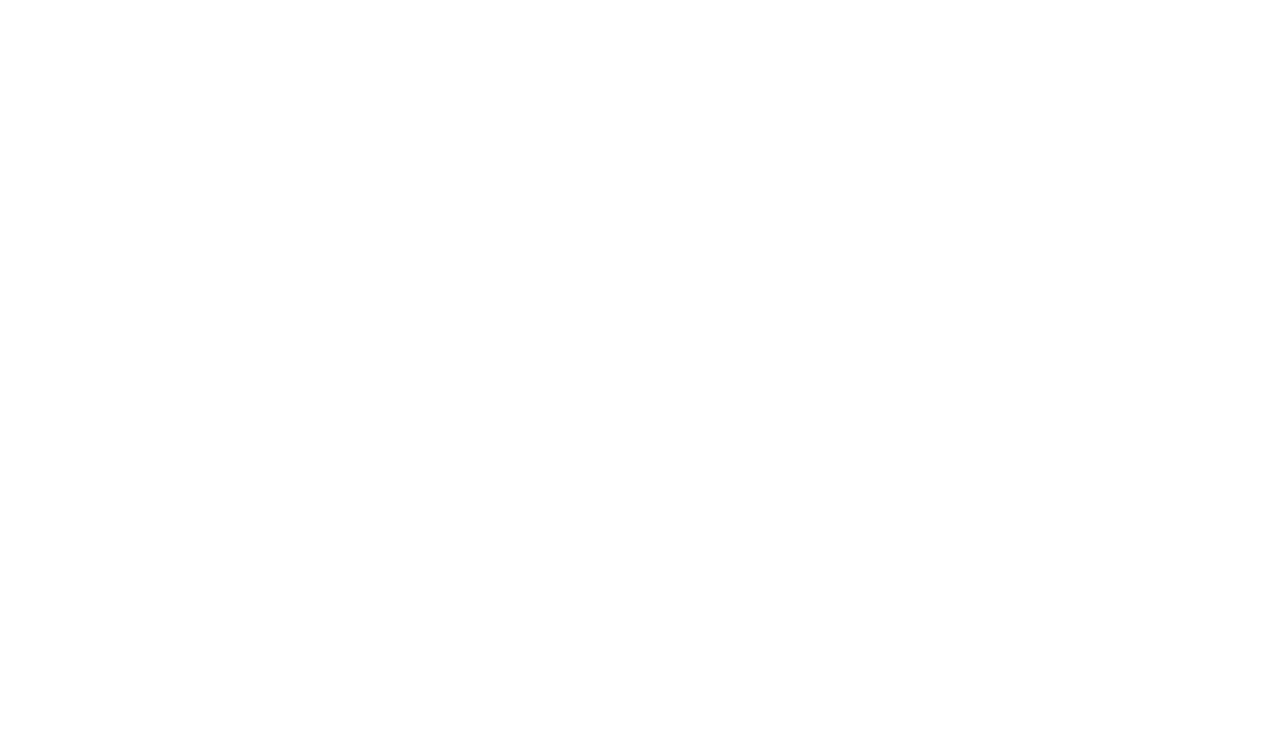
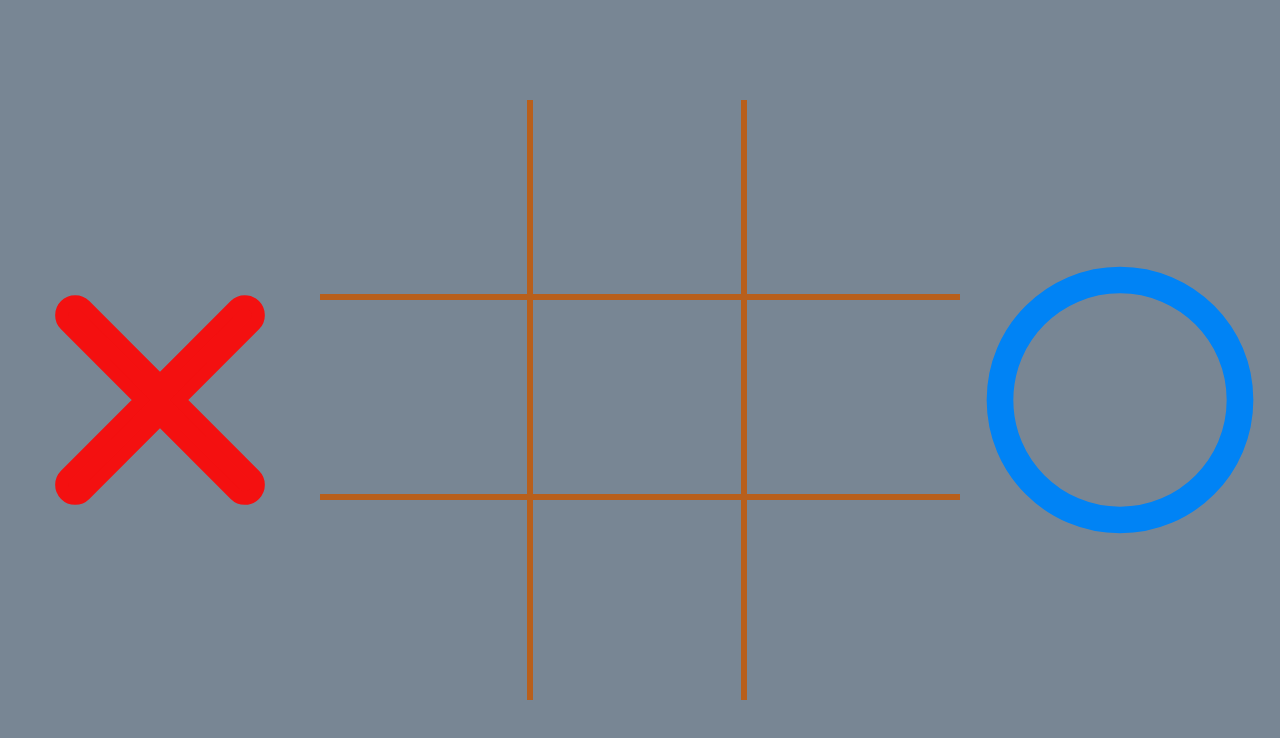
Before and after one commit to Yudensei/tic-tac-toe, a plain HTML site: page index.html in a window 1280 px wide. Drawn offline with Linux system fonts and the light colour scheme.

Commit message:
Make simple playable interface

```diff
--- a/game-logic.js
+++ b/game-logic.js
@@ -1,4 +1,4 @@
-const GameController = (function () {
+function GameController() {
   const Gameboard = (function () {
     const board = [
       [" ", " ", " "],
@@ -12,31 +12,22 @@ const GameController = (function () {
 
     const getCell = (x, y) => board.at(y).at(x);
 
-    const displayBoard = function () {
-      let displayedBoard = "";
-      for (let y of board) {
-        for (let cell of y) {
-          displayedBoard += cell;
-        }
-        displayedBoard += "\n";
-      }
-      console.log(displayedBoard);
-    };
+    const getBoard = () => board.slice();
 
-    return { putSymbol, getCell, displayBoard };
+    return { putSymbol, getCell, getBoard };
   })();
 
-  function createPlayer(symbol) {
+  function createPlayer(name = "Player", symbol) {
     let wins = 0;
 
     const win = () => win++;
     const displayWins = () => console.log(wins);
 
-    return { symbol, win, displayWins };
+    return { name, symbol, win, displayWins };
   }
 
-  const player1 = createPlayer("X");
-  const player2 = createPlayer("O");
+  const player1 = createPlayer("player1", "X");
+  const player2 = createPlayer("player2", "O");
 
   let activePlayer = player1;
 
@@ -44,34 +35,88 @@ const GameController = (function () {
     activePlayer = activePlayer === player1 ? player2 : player1;
   };
 
+  const getActivePlayer = () => activePlayer;
+
   const makeMove = function (x, y) {
     Gameboard.putSymbol(activePlayer.symbol, x, y);
   };
 
-  const showBoard = Gameboard.displayBoard;
+  const getBoard = Gameboard.getBoard;
 
-  const checkWinner = function(x, y) {
+  const checkWinner = function (x, y) {
     const symbol = activePlayer.symbol;
 
-    const algorithm = [ [(x + 1) % 3, y, (x - 1) % 3, y],
-                        [x, (y + 1) % 3, x, (y - 1) % 3],
-                        [(x + 1), (y + 1) % 3, (x - 1), (y - 1) % 3],
-                        [(x + 1), (y - 1) % 3, (x - 1), (y + 1) % 3]
-    ]
+    const algorithm = [
+      [(x + 1) % 3, y, (x - 1) % 3, y],
+      [x, (y + 1) % 3, x, (y - 1) % 3],
+      [(x + 1) % 3, (y + 1) % 3, (x - 1) % 3, (y - 1) % 3],
+      [(x + 1) % 3, (y - 1) % 3, (x - 1) % 3, (y + 1) % 3],
+    ];
 
     for (let step of algorithm) {
-        if (Gameboard.getCell(step.at(0), step.at(1))
-        === Gameboard.getCell(step.at(2), step.at(3))) {
-            if (Gameboard.getCell(step[0], step[1]) !== symbol) continue;
-            return activePlayer
-        }
+      if (
+        Gameboard.getCell(step.at(0), step.at(1)) === symbol &&
+        Gameboard.getCell(step.at(2), step.at(3)) === symbol
+      ) {
+        return activePlayer;
+      }
     }
     return "No one won";
+  };
+
+  return {
+    activePlayer,
+    getActivePlayer,
+    changeActivePlayer,
+    makeMove,
+    getBoard,
+    checkWinner,
+  };
+}
+
+const DisplayController = (function () {
+  const game = GameController();
+
+  let activePlayer = game.getActivePlayer();
+
+  const iconsTemplate = document.querySelector("template");
+  const icons = iconsTemplate.content.children;
+
+  const screenGrid = document.querySelector("#game");
+  screenGrid.textContent = "";
+  for (let y = 0; y < 3; y++) {
+    for (let x = 0; x < 3; x++) {
+      const div = document.createElement("div");
+      div.setAttribute("data-x", `${x}`);
+      div.setAttribute("data-y", `${y}`);
+      div.setAttribute("class", "cell");
+      screenGrid.appendChild(div);
+    }
   }
 
-  return { changeActivePlayer, makeMove, showBoard, checkWinner };
+  screenGrid.addEventListener("click", (e) => {
+    if (e.target.getAttribute("class") !== "cell") return;
+    if (e.target.children.length !== 0) return;
+
+    const target = e.target;
+    const x = target.getAttribute("data-x");
+    const y = target.getAttribute("data-y");
+
+    let symbol;
+    if (game.getActivePlayer().symbol === "X") {
+      symbol = 0;
+    } else {
+      symbol = 1;
+    }
+    game.makeMove(+x, +y);
+    target.append(icons[symbol].cloneNode());
+
+    if (game.checkWinner(+x, +y) === game.getActivePlayer()) {
+      console.log(game.checkWinner() + "won!");
+      return;
+    }
+
+    game.changeActivePlayer();
+  });
+  return { game };
 })();
-
-const DisplayController = (function() {
-
-})()
--- a/index.html
+++ b/index.html
@@ -7,5 +7,19 @@
     <title>Tic Tac Toe</title>
 </head>
 <body>
+    <template>
+        <img class="X" src="icons/plus-svgrepo-com.svg" width="90%" height="auto">
+        <img class="O" src="icons/circle-svgrepo-com.svg" width="90%" height="auto">
+    </template>
+
+    <div id="player1-info">
+        <img class="X" src="icons/plus-svgrepo-com.svg" width="100%">
+    </div>
+
+    <div id="game"></div>
+
+    <div id="player2-info">
+        <img class="O" src="icons/circle-svgrepo-com.svg" width="100%">
+    </div>
 </body>
 </html>
--- a/style.css
+++ b/style.css
@@ -0,0 +1,45 @@
+body {
+    background-color: #788694;
+    padding: 0;
+    margin: 0;
+    height: 100vh;
+
+    display: grid;
+    grid-template-columns: 1fr 2fr 1fr;
+    grid-template-rows: 75vh;
+    align-content: center;
+}
+
+#game {
+    display: grid;
+    grid-template: 1fr 1fr 1fr / 1fr 1fr 1fr;
+    box-sizing: border-box;
+}
+
+#game > div:not([data-y="2"]) {
+    border-bottom: 6px solid #b85f1c;
+}
+
+#game > div:not([data-x="2"]) {
+    border-right: 6px solid #b85f1c;
+}
+
+#game > * {
+    box-sizing: border-box;
+    display: grid;
+}
+
+.X,
+.O {
+    align-self: center;
+    justify-self: center;
+}
+
+.X {
+    transform: rotate(45deg);
+}
+
+#player1-info,
+#player2-info {
+    display: grid;
+}
```
Also changed, not shown: icons/circle-svgrepo-com.svg (added), icons/plus-svgrepo-com.svg (added).
